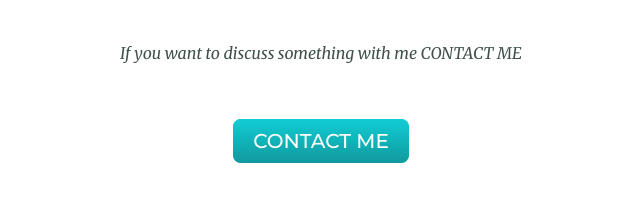
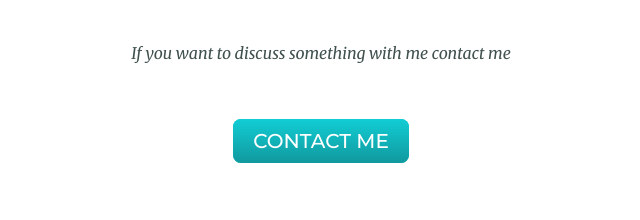
Before and after one commit to Abhishekjha9/io, a plain HTML site: page index.html in a window 1280 px wide. Shown: the part 2085-2305 px from the top of the page, 319-959 px from the left. Drawn offline with Linux system fonts and the light colour scheme.

Commit message:
Update index.html

```diff
--- a/index.html
+++ b/index.html
@@ -36,7 +36,7 @@
   <hr>
   <div class="contact-me">
     <h2>Get In Touch</h2>
-    <p class="contact-message">If you want to discuss something with me CONTACT ME</p>
+    <p class="contact-message">If you want to discuss something with me contact me</p>
       <a class="btn" href="mailto:abhi.jha268@gmail.com">CONTACT ME</a>
   </div>
   </div>
```
